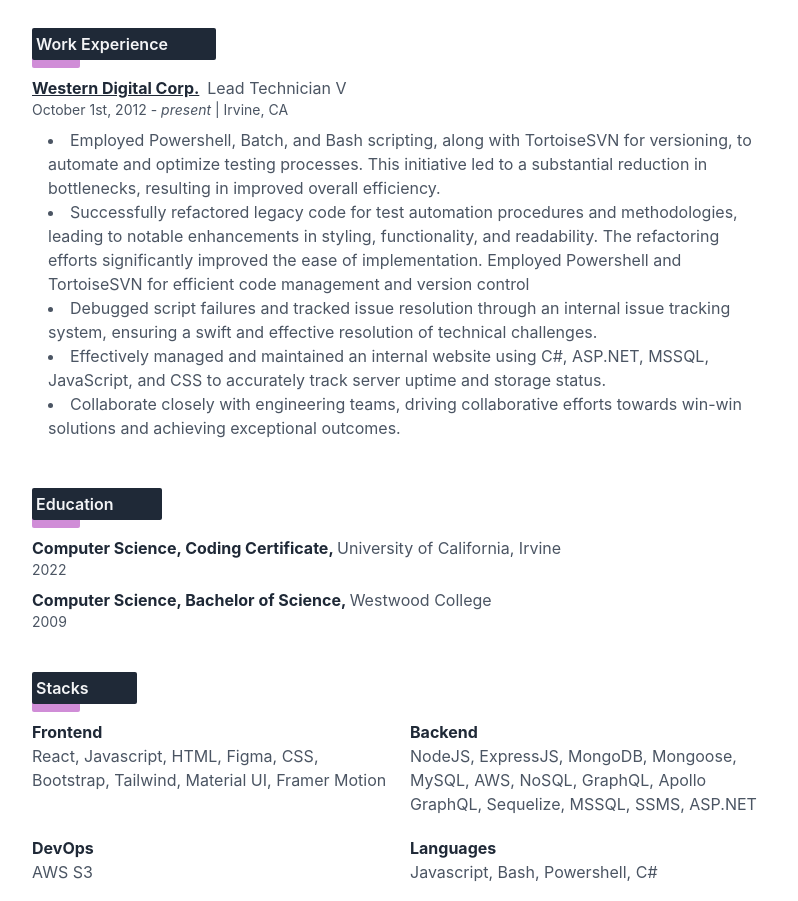
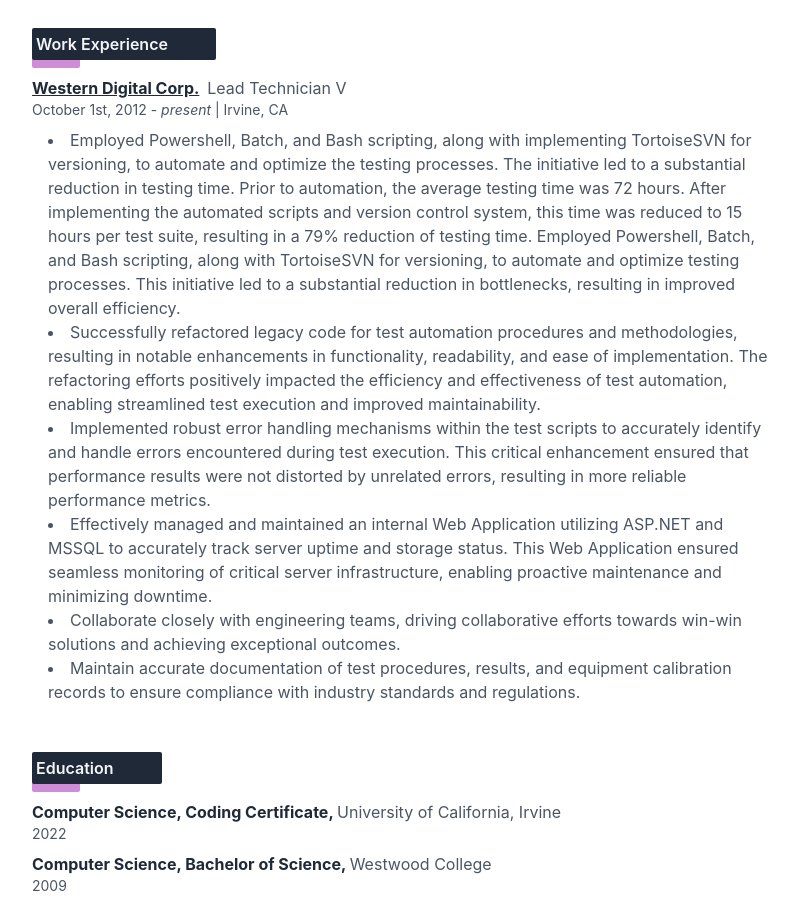
Before and after one commit to brianalegre/Resume, a React (Create React App) app: page / in a window 1280 px wide. Shown: the part 660-1561 px from the top of the page, without its empty margins (424-1222 px from the left). Built offline with nearby package versions, Linux system fonts and the light colour scheme.

Commit message:
Updated work experience data

```diff
--- a/src/resumeData.js
+++ b/src/resumeData.js
@@ -62,11 +62,12 @@
                 "isCurrentRole": true,
                 "summary": "Improving user experience and data recall/collection using frontend and backend technoligies.",
                 "highlights": [
-                    "Employed Powershell, Batch, and Bash scripting, along with TortoiseSVN for versioning, to automate and optimize testing processes. This initiative led to a substantial reduction in bottlenecks, resulting in improved overall efficiency.",
-                    "Successfully refactored legacy code for test automation procedures and methodologies, leading to notable enhancements in styling, functionality, and readability. The refactoring efforts significantly improved the ease of implementation. Employed Powershell and TortoiseSVN for efficient code management and version control",
-                    "Debugged script failures and tracked issue resolution through an internal issue tracking system, ensuring a swift and effective resolution of technical challenges.",
-                    "Effectively managed and maintained an internal website using C#, ASP.NET, MSSQL, JavaScript, and CSS to accurately track server uptime and storage status.",
+                    "Employed Powershell, Batch, and Bash scripting, along with implementing TortoiseSVN for versioning, to automate and optimize the testing processes. The initiative led to a substantial reduction in testing time. Prior to automation, the average testing time was 72 hours. After implementing the automated scripts and version control system, this time was reduced to 15 hours per test suite, resulting in a 79% reduction of testing time. Employed Powershell, Batch, and Bash scripting, along with TortoiseSVN for versioning, to automate and optimize testing processes. This initiative led to a substantial reduction in bottlenecks, resulting in improved overall efficiency.",
+                    "Successfully refactored legacy code for test automation procedures and methodologies, resulting in notable enhancements in functionality, readability, and ease of implementation. The refactoring efforts positively impacted the efficiency and effectiveness of test automation, enabling streamlined test execution and improved maintainability.",
+                    "Implemented robust error handling mechanisms within the test scripts to accurately identify and handle errors encountered during test execution. This critical enhancement ensured that performance results were not distorted by unrelated errors, resulting in more reliable performance metrics.",
+                    "Effectively managed and maintained an internal Web Application utilizing ASP.NET and MSSQL to accurately track server uptime and storage status. This Web Application ensured seamless monitoring of critical server infrastructure, enabling proactive maintenance and minimizing downtime.",
                     "Collaborate closely with engineering teams, driving collaborative efforts towards win-win solutions and achieving exceptional outcomes.",
+                    "Maintain accurate documentation of test procedures, results, and equipment calibration records to ensure compliance with industry standards and regulations."
 
                 ],
                 "startDate": "October 1st, 2012",
```
